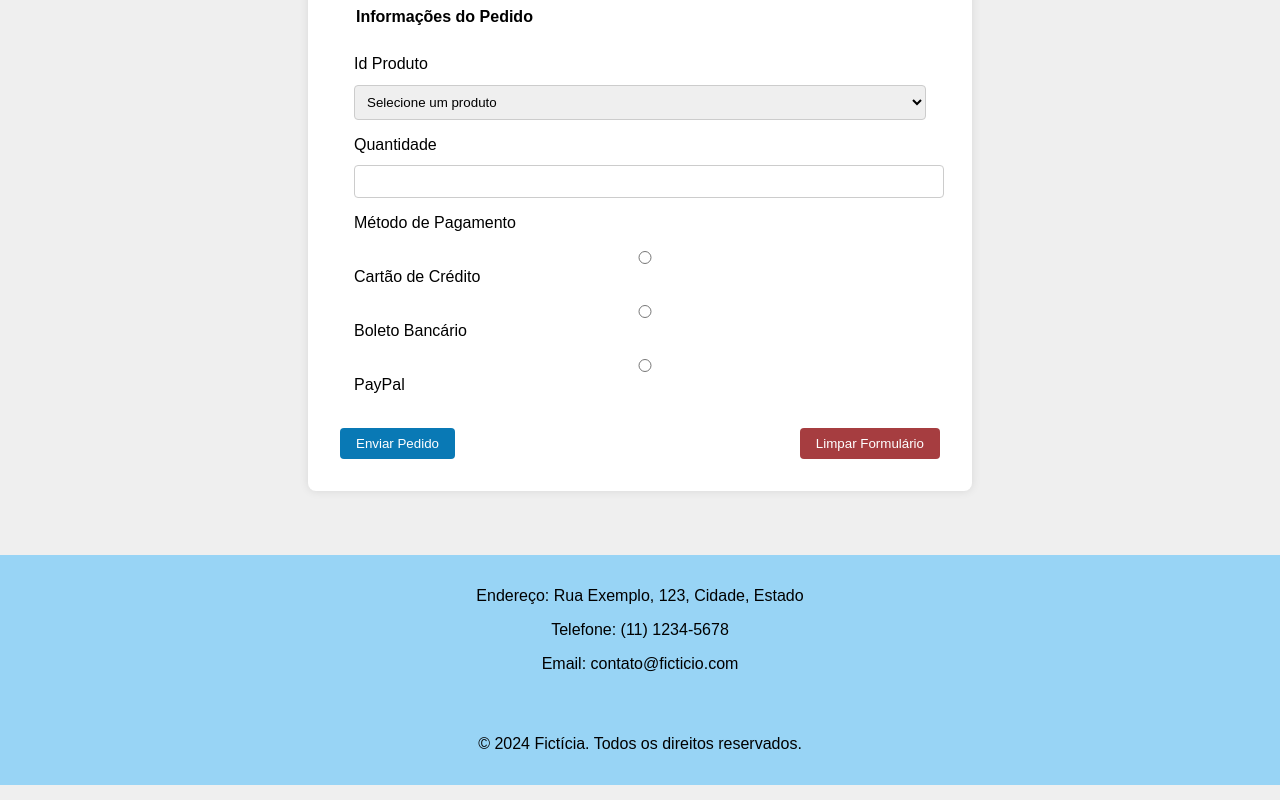
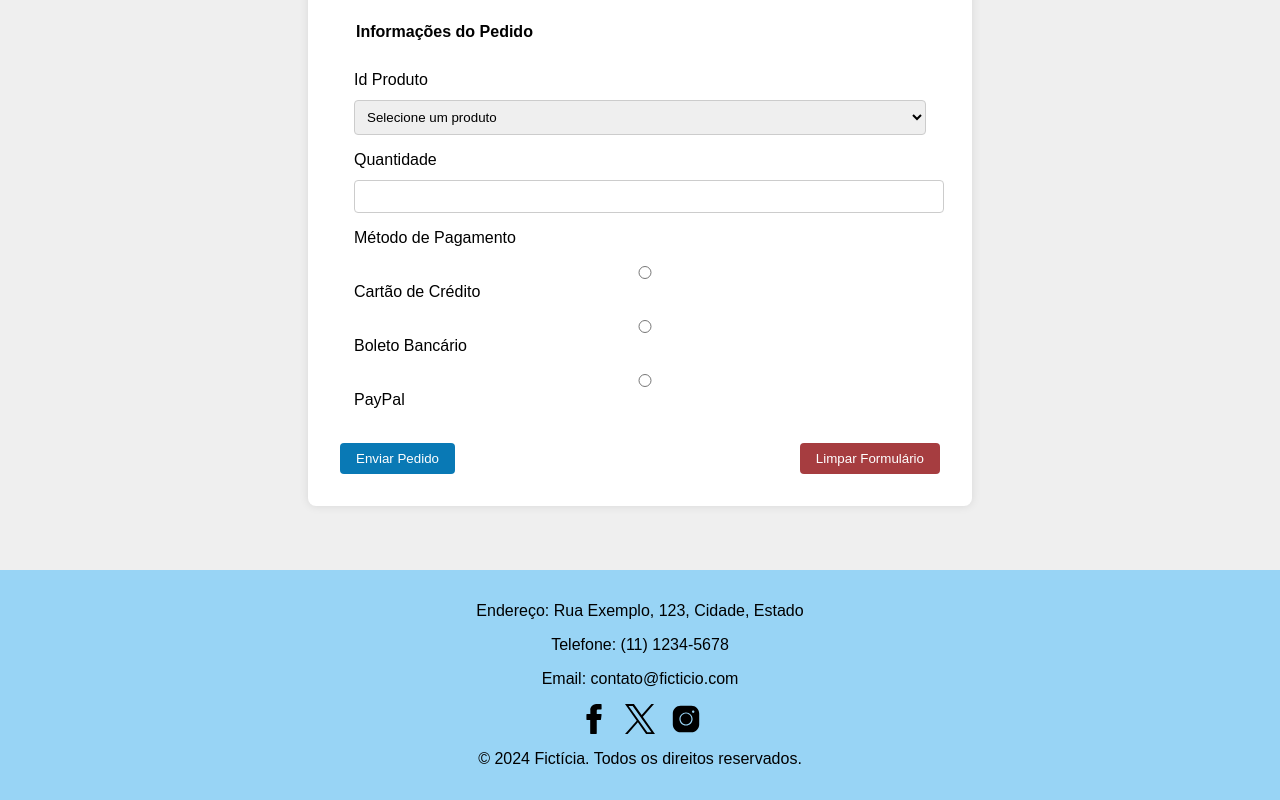
Before and after one commit to RichardRosenblat/jitterbit-frontend, a plain HTML site: page index.html in a window 1280 px wide. Shown: the part 927-1727 px from the top of the page. Drawn offline with Linux system fonts and the light colour scheme; the site is published under a folder, as on GitHub Pages, so addresses that start at the root find nothing.

Commit message:
Refactor file paths for media resources

```diff
--- a/index.html
+++ b/index.html
@@ -4,12 +4,12 @@
 		<meta charset="UTF-8" />
 		<meta name="viewport" content="width=device-width, initial-scale=1.0" />
 		<title>Criar pedido</title>
-		<link rel="icon" type="image/x-icon" href="/media/jitterbit-icon.png" />
+		<link rel="icon" type="image/x-icon" href="./media/jitterbit-icon.png" />
 		<link rel="stylesheet" href="style.css" />
 	</head>
 	<body>
 		<header>
-			<img src="/media/jitterbit-logo.png" alt="Logo da Jitterbit" />
+			<img src="./media/jitterbit-logo.png" alt="Logo da Jitterbit" />
 		</header>
 		<main>
 			<form>
--- a/style.css
+++ b/style.css
@@ -1,10 +1,3 @@
-/*
-#0979B5
-#98D4F5
-#5E91AD
-#5C686E
-#44A1D4
-*/
 body {
     font-family: Arial, sans-serif;
     margin: 0;
@@ -22,34 +15,6 @@ header img {
     max-width: 150px;
 }
 
-footer {
-    margin-top: 2rem;
-}
-footer .social-links {
-    display: flex;
-    justify-content: center;
-    gap: 1rem;
-}
-footer .social-links a {
-    color: #fff;
-    text-decoration: none;
-    display: inline-block;
-    width: 30px;
-    height: 30px;
-    background-size: cover;
-}
-footer .social-links a.facebook {
-    background-image: url('/media/facebook-icon.svg');
-}
-footer .social-links a.x {
-    background-image: url('/media/x-icon.svg');
-}
-footer .social-links a.instagram {
-    background-image: url('/media/instagram-icon.svg');
-}
-footer .contact-info {
-    margin-top: 1rem;
-}
 main {
     display: flex;
     justify-content: center;
@@ -103,3 +68,32 @@ input, select {
     background-color: #A63D40;
     color: white;
 }
+
+footer {
+    margin-top: 2rem;
+}
+footer .social-links {
+    display: flex;
+    justify-content: center;
+    gap: 1rem;
+}
+footer .social-links a {
+    color: #fff;
+    text-decoration: none;
+    display: inline-block;
+    width: 30px;
+    height: 30px;
+    background-size: cover;
+}
+footer .social-links a.facebook {
+    background-image: url('./media/facebook-icon.svg');
+}
+footer .social-links a.x {
+    background-image: url('./media/x-icon.svg');
+}
+footer .social-links a.instagram {
+    background-image: url('./media/instagram-icon.svg');
+}
+footer .contact-info {
+    margin-top: 1rem;
+}
```
